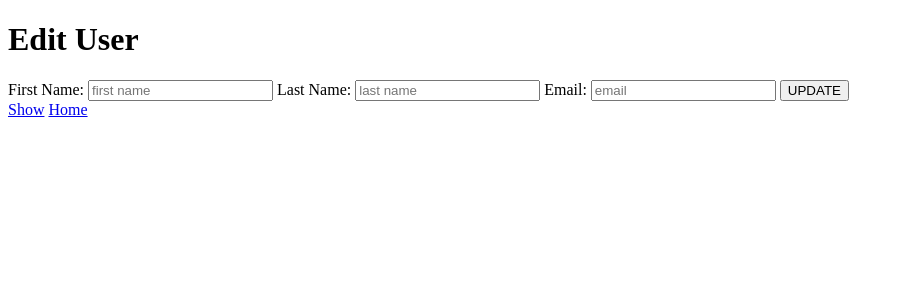
After one commit to RochaThomas/CodingDojoPython, a Flask app: template flask_mysql/crud/users_crud/templates/edit.html in a window 1280 px wide. The commit adds this page. Shown: the top 300 px of the page, without its empty margins (0-904 px from the left). Run offline with Flask 2, Linux system fonts and the light colour scheme; the template is opened without the code that fills it, so the values that code supplies are empty.

Commit message:
users-crud commit not modularized

```diff
--- /dev/null
+++ b/flask_mysql/crud/users_crud/server.py
@@ -0,0 +1,51 @@
+
+from flask import Flask, request, redirect, render_template
+from user import User;
+app = Flask(__name__)
+
+@app.route('/')
+@app.route('/users')
+def disp_users():
+    users = User.get_all()
+    print(users)
+    return render_template("read.html", all_users = users)
+
+@app.route('/user/new')
+def disp_create_user():
+    return render_template('create.html')
+
+@app.route('/user/<int:user_id>')
+def disp_one_user(user_id):
+    data = {
+        'id': user_id
+    }
+    return render_template('read_one.html', user = User.get_one(data))
+
+@app.route('/user/<int:user_id>/edit')
+def disp_edit_user(user_id):
+    data = {
+        'id': user_id
+    }
+    return render_template('edit.html', user = User.get_one(data))
+
+@app.route('/process_create_new_user', methods = ["POST"])
+def create_user():
+    User.create_new_user(request.form)
+    return redirect('/')
+
+@app.route('/process_update_user', methods=["POST"])
+def update_user():
+    print(request.form)
+    User.update(request.form)
+    return redirect('/')
+
+@app.route('/process_delete_user/<int:user_id>')
+def delete_user(user_id):
+    data = {
+        'id': user_id
+    }
+    User.delete(data)
+    return redirect('/')
+
+if __name__ == '__main__':
+    app.run(debug = True)
--- a/flask_mysql/crud/users_cr/templates/create.html
+++ b/flask_mysql/crud/users_crud/templates/create.html
@@ -15,8 +15,9 @@
         <input type="text" name="last_name" id="last_name" placeholder="last name">
         <label for="email">Email: </label>
         <input type="text" name="email" id="email" placeholder="email">
+        <input type="hidden" name="id">
         <input type="submit" value="BOOM SHAKALAKA!">
     </form>
-    <a href="/">Go Back</a>
+    <a href="/">Home</a>
 </body>
 </html>
--- /dev/null
+++ b/flask_mysql/crud/users_crud/templates/edit.html
@@ -0,0 +1,24 @@
+<!DOCTYPE html>
+<html lang="en">
+<head>
+    <meta charset="UTF-8">
+    <meta http-equiv="X-UA-Compatible" content="IE=edge">
+    <meta name="viewport" content="width=device-width, initial-scale=1.0">
+    <title>Edit</title>
+</head>
+<body>
+    <h1>Edit User {{user.id}}</h1>
+    <form action="/process_update_user" method="post">
+        <input type="hidden" name="id" value="{{user.id}}">
+        <label for="first_name">First Name: </label>
+        <input type="text" name="first_name" id="first_name" value="{{user.first_name}}" placeholder="first name">
+        <label for="last_name">Last Name: </label>
+        <input type="text" name="last_name" id="last_name" value="{{user.last_name}}" placeholder="last name">
+        <label for="email">Email: </label>
+        <input type="text" name="email" id="email" value="{{user.email}}" placeholder="email">
+        <input type="submit" value="UPDATE">
+    </form>
+    <a href="/user/{{user.id}}">Show</a>
+    <a href="/">Home</a>
+</body>
+</html>
--- a/flask_mysql/crud/users_cr/templates/read.html
+++ b/flask_mysql/crud/users_crud/templates/read.html
@@ -14,6 +14,7 @@
             <th>Full Name</th>
             <th>Email</th>
             <th>Created At</th>
+            <th>Actions</th>
         </tr>
         {% for one_user in all_users %}
             <tr>
@@ -21,6 +22,11 @@
                 <td>{{one_user.first_name}} {{one_user.last_name}}</td>
                 <td>{{one_user.email}}</td>
                 <td>{{one_user.created_at}}</td>
+                <td>
+                    <a href="/user/{{one_user.id}}">Show</a>
+                    <a href="/user/{{one_user.id}}/edit">Edit</a>
+                    <a href="/process_delete_user/{{one_user.id}}">Delete</a>
+                </td>
             </tr>
         {% endfor %}
     </table>
```
Also changed, not shown: flask_mysql/crud/users_cr/server.py (deleted, +0 -24 lines), flask_mysql/crud/users_crud/templates/read_one.html (added, +22 -0 lines), flask_mysql/crud/users_crud/user.py (renamed from flask_mysql/crud/users_cr/user.py, +18 -1 lines), flask_mysql/crud/users_crud/mysqlconnection.py (line endings or trailing spaces), 4 other files.
